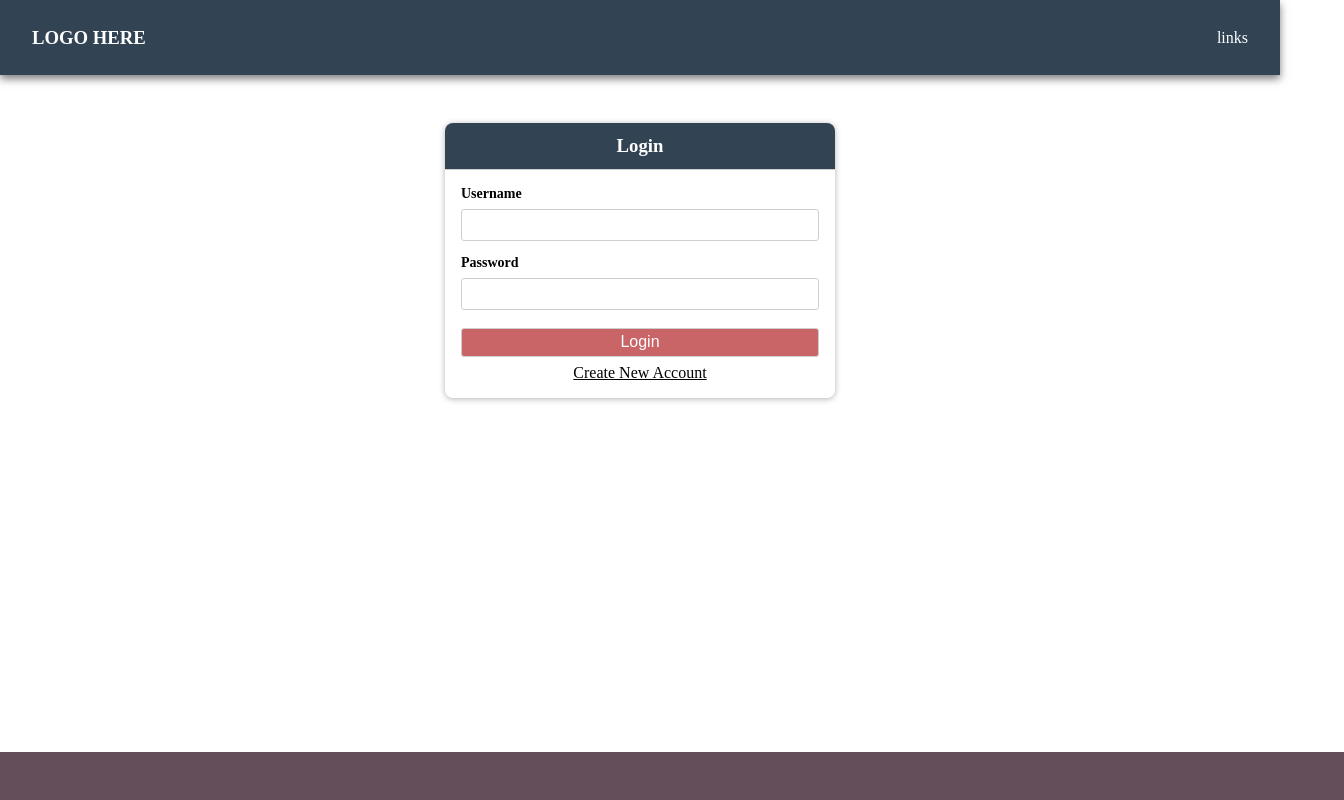
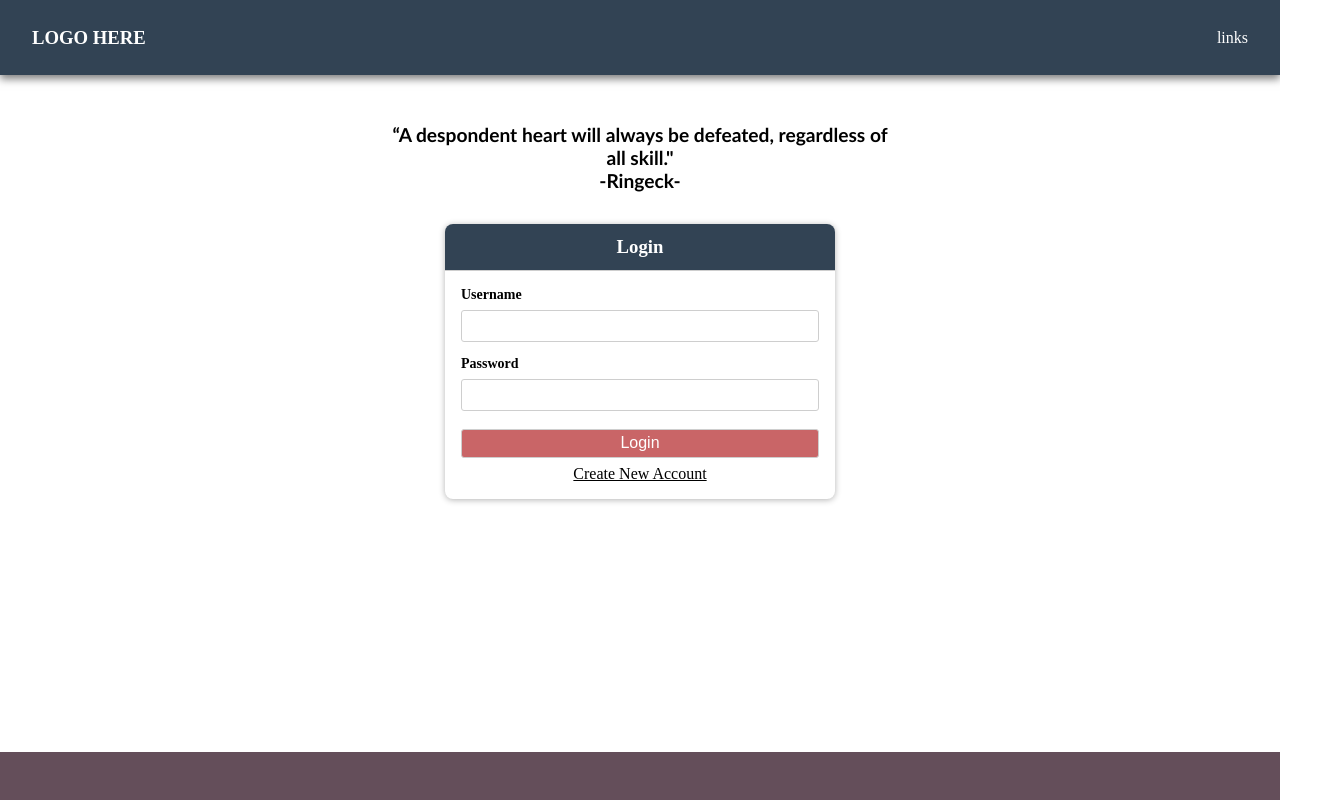
Before and after one commit to eolculnamo2/tournament-app, a React app in the folder client/: page / in a window 1280 px wide. Shown: the whole page, 1344 px wide, since content can reach past the window. Built offline with nearby package versions, Linux system fonts and the light colour scheme.

Commit message:
add quotes compomnent; fix overflow issue

```diff
--- /dev/null
+++ b/client/src/components/RandomQuote/RandomQuote.tsx
@@ -0,0 +1,23 @@
+import React from 'react';
+import { IRandomQuote } from '../../../../constants/interfaces';
+
+const quotes: Array<IRandomQuote> = [
+  {
+    text:
+      'A despondent heart will always be defeated, regardless of all skill.',
+    author: 'Ringeck',
+  },
+];
+
+function RandomQuote(): JSX.Element {
+  const randomIndex: number = Math.floor(Math.random() * quotes.length);
+  const { text, author }: IRandomQuote = quotes[randomIndex];
+  return (
+    <div className="RandomQuote">
+      <p className="RandomQuote__text">“{text}"</p>
+      <div className="RandomQuote__text">-{author}-</div>
+    </div>
+  );
+}
+
+export default RandomQuote;
--- a/client/src/components/index.tsx
+++ b/client/src/components/index.tsx
@@ -4,3 +4,4 @@ export {
 export { default as LoginForm } from './LoginForm/LoginForm';
 export { default as Header } from './Header/Header';
 export { default as Footer } from './Footer/Footer';
+export { default as RandomQuote } from './RandomQuote/RandomQuote';
--- a/client/src/pages/Home.tsx
+++ b/client/src/pages/Home.tsx
@@ -1,5 +1,5 @@
 import React, { useState } from 'react';
-import { RegistrationForm, LoginForm } from '../components';
+import { RegistrationForm, LoginForm, RandomQuote } from '../components';
 import '../scss/pages/home.scss';
 
 function Home(): JSX.Element {
@@ -7,6 +7,7 @@ function Home(): JSX.Element {
 
   return (
     <div className="Home">
+      <RandomQuote />
       {!showLogin && <RegistrationForm goToLogin={setShowLogin} />}
       {showLogin && <LoginForm goToRegister={setShowLogin} />}
     </div>
--- a/client/src/scss/components/Footer.scss
+++ b/client/src/scss/components/Footer.scss
@@ -5,4 +5,5 @@ $block: '.Footer';
   padding: 0 2em;
   background-color: $primaryRed;
   height: 3em;
+  box-sizing: border-box;
 }
--- a/client/src/scss/components/Header.scss
+++ b/client/src/scss/components/Header.scss
@@ -8,4 +8,5 @@ $block: '.Header';
   justify-content: space-between;
   align-items: center;
   box-shadow: 0px 4px 8px rgba(0, 0, 0, .5);
+  box-sizing: border-box;
 }
--- /dev/null
+++ b/client/src/scss/components/RandomQuote.scss
@@ -0,0 +1,14 @@
+$block: '.RandomQuote';
+
+#{$block} {
+  margin: 2em auto;
+  max-width: 500px;
+  font-family: 'Trebuchet MS', 'Lucida Sans Unicode', 'Lucida Grande', 'Lucida Sans', Arial, sans-serif;
+}
+
+#{$block}__text {
+  text-align: center;
+  font-size: 1.2em;
+  font-weight: 700;
+  margin: 0;
+}
--- a/client/src/scss/components/RegistrationForm.scss
+++ b/client/src/scss/components/RegistrationForm.scss
@@ -5,6 +5,7 @@ $block: ".RegistrationForm";
   box-shadow: 0px 1px 6px rgba(0, 0, 0, .3);
   max-width: 390px;
   margin: auto;
+  margin-bottom: 1em;
   overflow: hidden;
 }
 
--- a/client/src/scss/pages/home.scss
+++ b/client/src/scss/pages/home.scss
@@ -2,6 +2,7 @@
 @import '../global';
 @import '../components/Header';
 @import '../components/Footer';
+@import '../components/RandomQuote';
 @import '../components/RegistrationForm';
 
 $block: '.Home';
```
